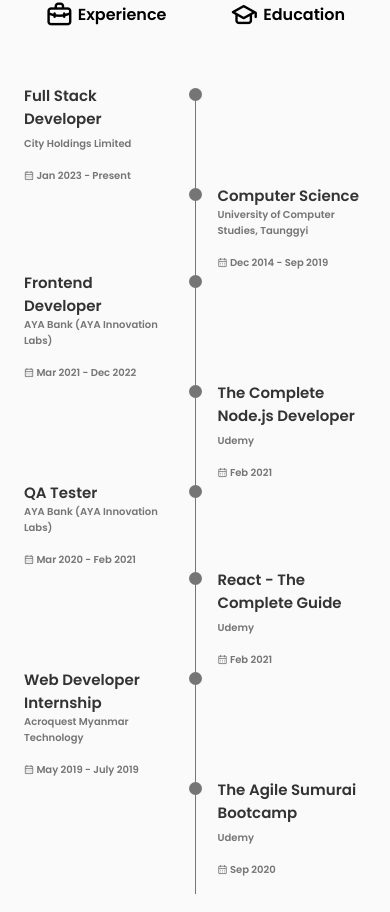
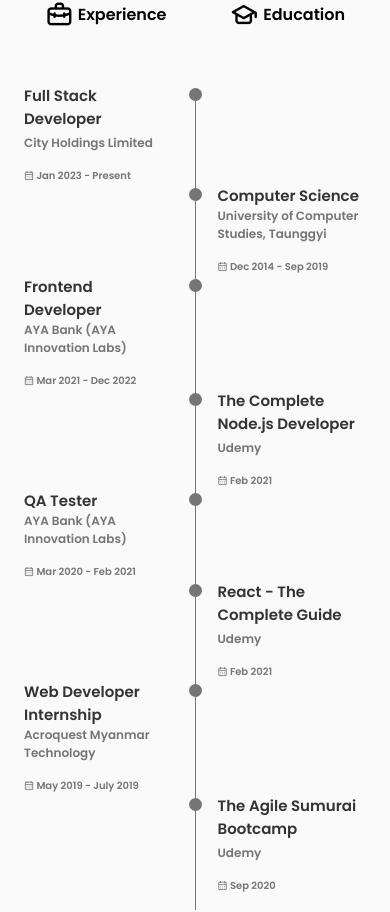
Before and after one commit to khunzinshine/khunzinshine.onrender, a React (Create React App) app: page / in a window 390 px wide. Shown: the part 3212-4124 px from the top of the page. Built offline with nearby package versions, Linux system fonts and the light colour scheme; no server answers.

Commit message:
modified qualification styles

```diff
--- a/src/components/qualification/qualification.scss
+++ b/src/components/qualification/qualification.scss
@@ -76,9 +76,17 @@
     &__title {
       font-size: var(--normal-font-size);
     }
-    &__subtitle,
+    &__subtitle {
+      font-size: var(--smaller-font-size);
+    }
     &__calendar {
       font-size: var(--tiny-font-size);
     }
   }
 }
+
+@media screen and (max-width: 378px) {
+  .qualification__tabs {
+    column-gap: 0;
+  }
+}
```
